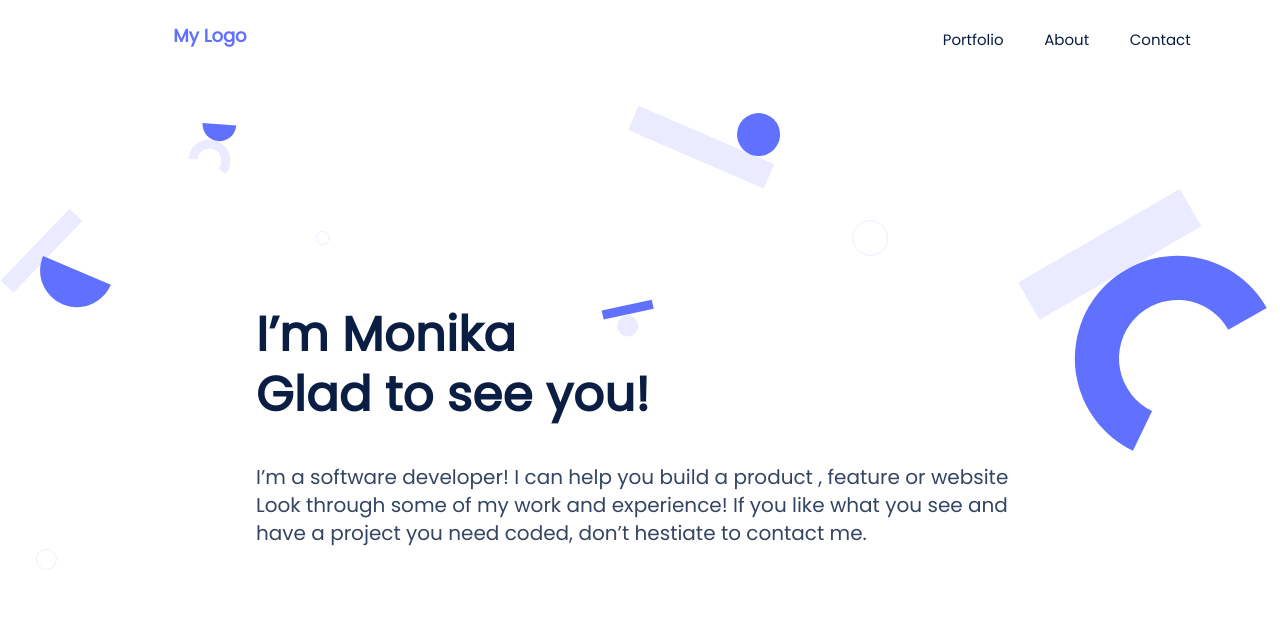
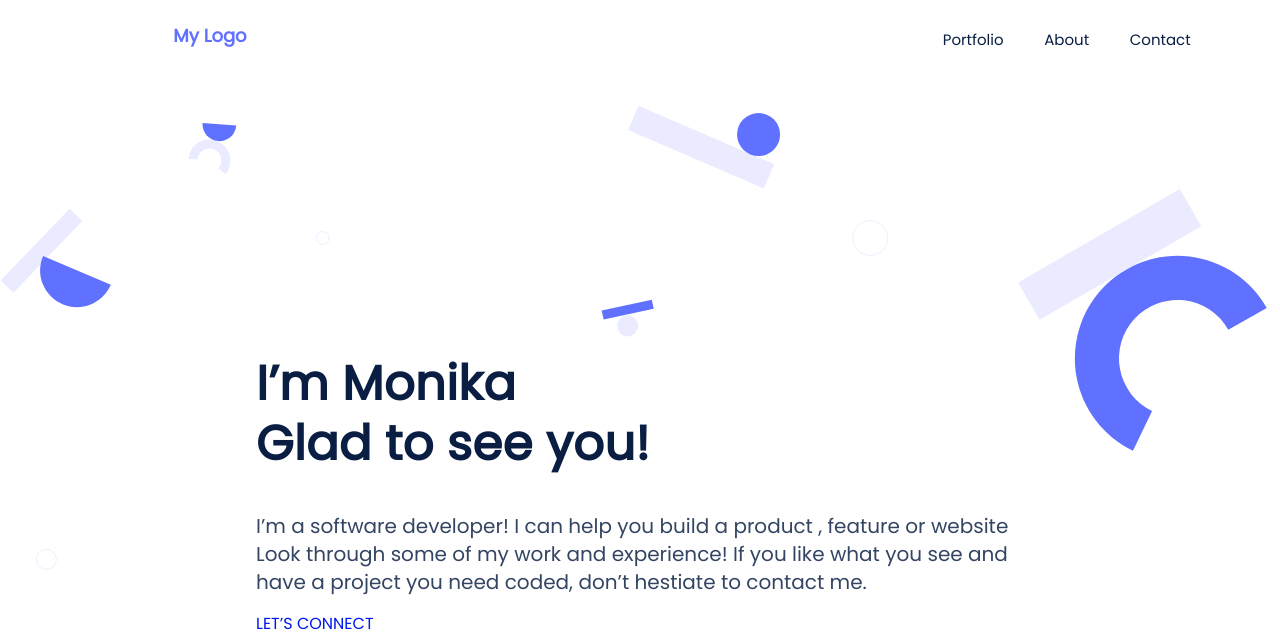
Before and after one commit to monika-soam/monika-soam.github.io, a website: page index.html in a window 1280 px wide. Shown: the top 641 px of the page. Drawn offline with nearby package versions, Linux system fonts and the light colour scheme.

Commit message:
Changed the style

```diff
--- a/index.html
+++ b/index.html
@@ -55,7 +55,7 @@
       <div class="main">
         <h1>I’m Monika<br /> Glad to see you!</h1>
         <p>I’m a software developer! I can help you build a product , feature or website Look through some of my work and experience! If you like what you see and have a project you need coded, don’t hestiate to contact me.</p>
-        <h2>&nbsp;</h2>
+
         <h3>LET’S CONNECT</h3>
         <ul class="social_img">
 
```
